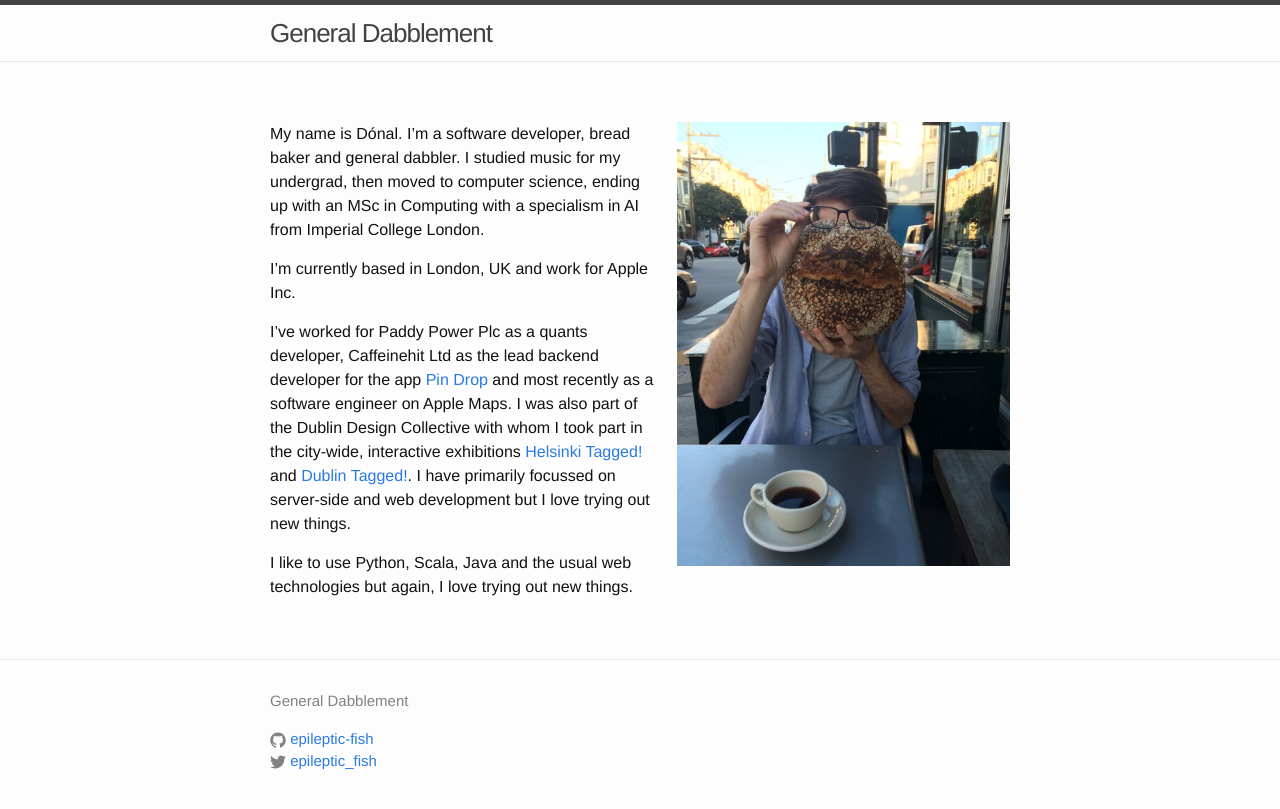
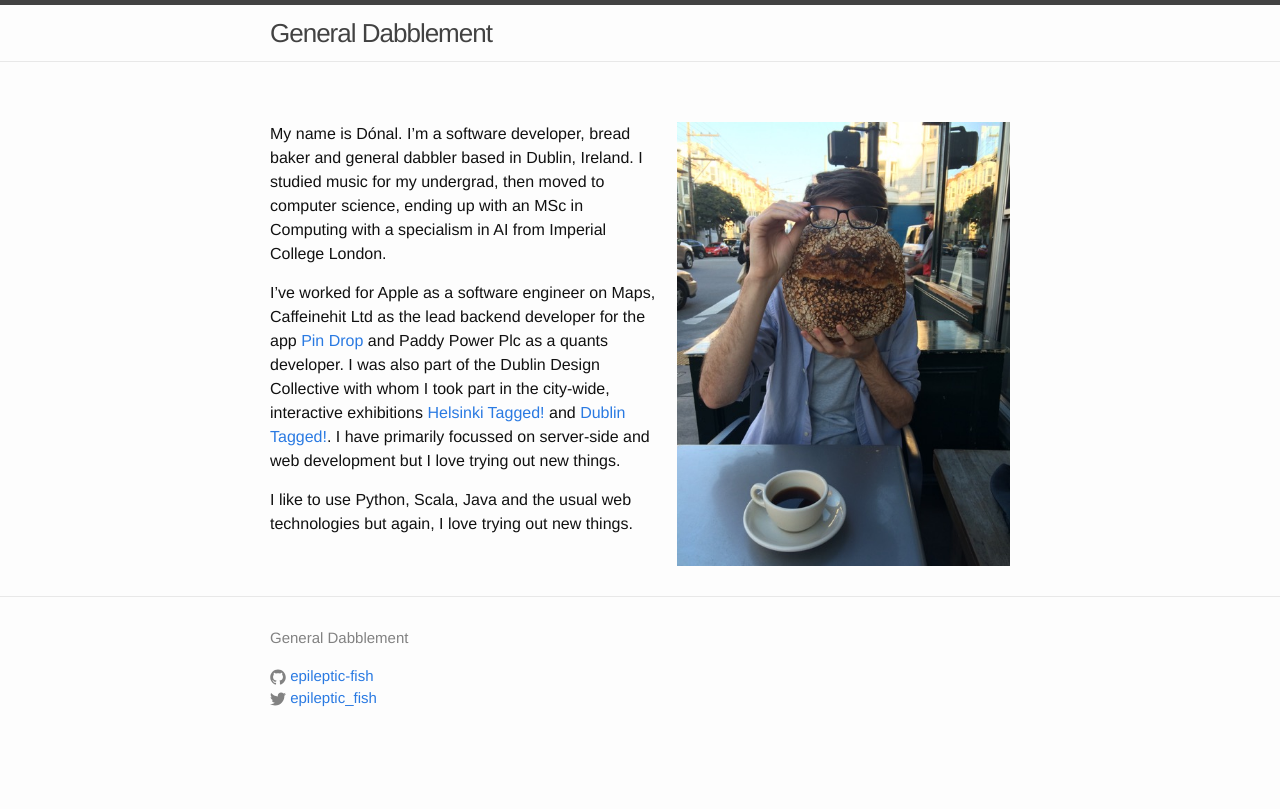
Before and after one commit to donaladams/donaladams.github.io, a Jekyll site: the page built from index.md, in a window 1280 px wide. Shown: the top 809 px of the page. Built offline with Jekyll 4.4.1, drawn with Linux system fonts in a browser that asks for light colours.

Commit message:
Update index copy.

```diff
--- a/index.md
+++ b/index.md
@@ -4,10 +4,8 @@ layout: page
 
 {% include breadshot.html %}
 
-My name is Dónal. I'm a software developer, bread baker and general dabbler. I studied music for my undergrad, then moved to computer science, ending up with an MSc in Computing with a specialism in AI from Imperial College London.
+My name is Dónal. I'm a software developer, bread baker and general dabbler based in Dublin, Ireland. I studied music for my undergrad, then moved to computer science, ending up with an MSc in Computing with a specialism in AI from Imperial College London.
 
-I'm currently based in London, UK and work for Apple Inc.
-
-I've worked for Paddy Power Plc as a quants developer, Caffeinehit Ltd as the lead backend developer for the app [Pin Drop](http://techcrunch.com/2014/08/26/pin-drop-app-launches-on-us-app-store-with-smart-new-features/) and most recently as a software engineer on Apple Maps. I was also part of the Dublin Design Collective with whom I took part in the city-wide, interactive exhibitions [Helsinki Tagged!](http://www.roji.ie/Helsinki-Tagged) and [Dublin Tagged!](http://www.roji.ie/Dublin-Tagged). I have primarily focussed on server-side and web development but I love trying out new things.
+I've worked for Apple as a software engineer on Maps, Caffeinehit Ltd as the lead backend developer for the app [Pin Drop](http://techcrunch.com/2014/08/26/pin-drop-app-launches-on-us-app-store-with-smart-new-features/) and Paddy Power Plc as a quants developer. I was also part of the Dublin Design Collective with whom I took part in the city-wide, interactive exhibitions [Helsinki Tagged!](http://www.roji.ie/Helsinki-Tagged) and [Dublin Tagged!](http://www.roji.ie/Dublin-Tagged). I have primarily focussed on server-side and web development but I love trying out new things.
 
 I like to use Python, Scala, Java and the usual web technologies but again, I love trying out new things.
```
